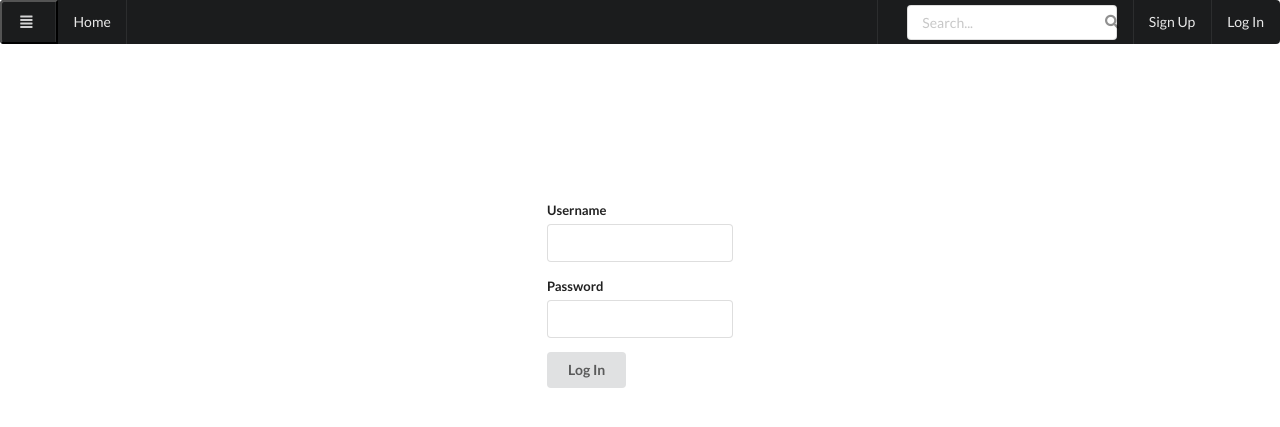
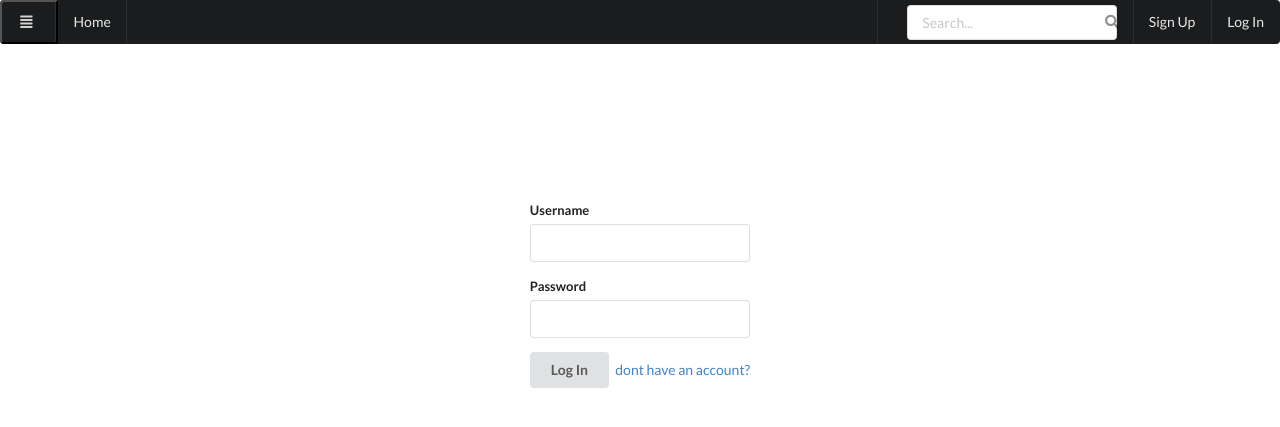
Before and after one commit to Vefthrounn-Verkefni/verkefna-repo, a Flask app: page /login in a window 1280 px wide. Shown: the top 427 px of the page. Run offline with Flask 2, Linux system fonts and the light colour scheme; some libraries are stand-ins or nearby versions.

Commit message:
bætti við dont have an account takka

```diff
--- a/templates/login.html
+++ b/templates/login.html
@@ -17,6 +17,8 @@
             </div>
 
             <input class="ui button" type="submit" value="Log In">
+
+            <a href="{{ url_for('create_user') }}">dont have an account?</a>
         </form>
 
 
```
